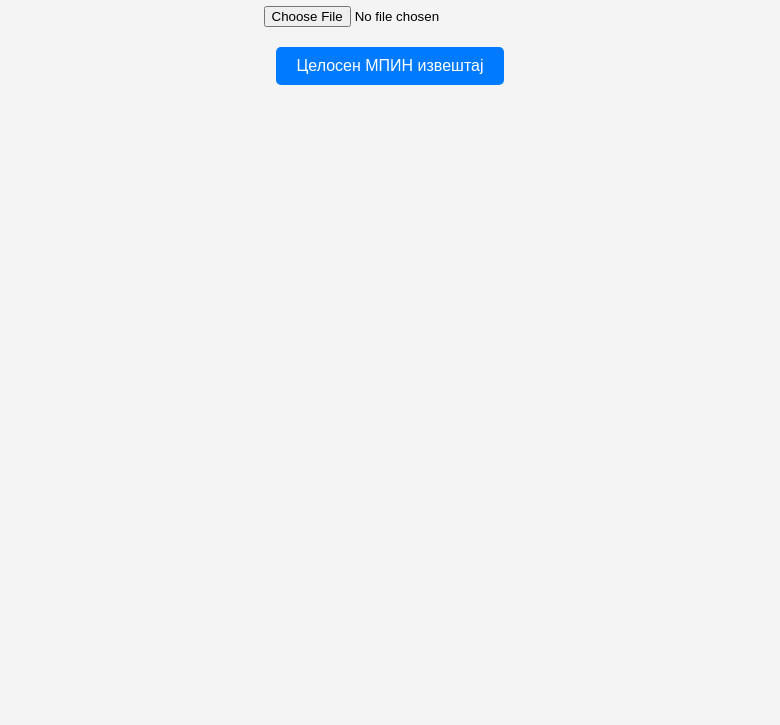
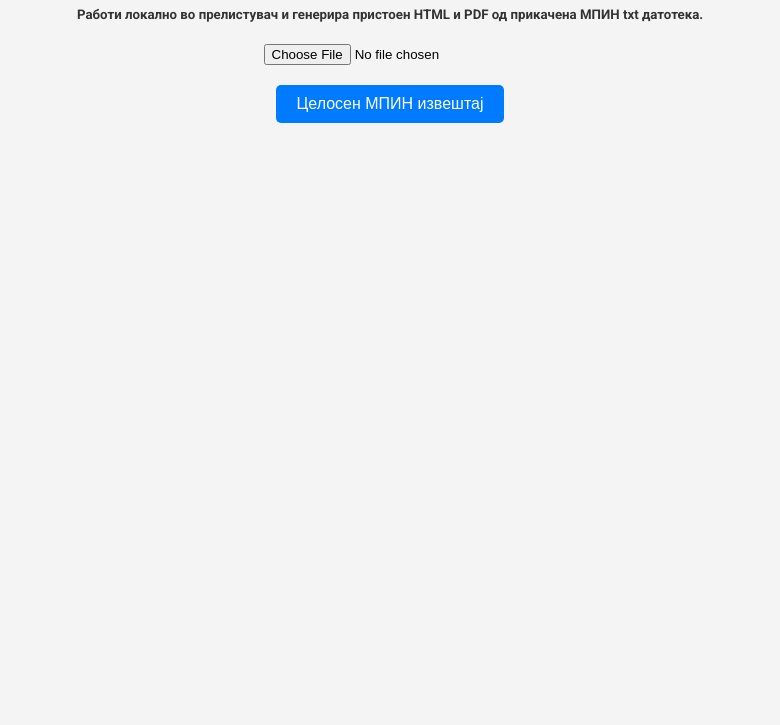
Before and after one commit to novica/mpin, a plain HTML site: page index.html in a window 1280 px wide. Shown: the part 75-800 px from the top of the page, without its empty margins (250-1030 px from the left). Drawn offline with nearby package versions, Linux system fonts and the light colour scheme.

Commit message:
dopolnitelno objasnuvanje na htmlto

```diff
--- a/css/style.css
+++ b/css/style.css
@@ -5,7 +5,7 @@ body {
     background-color: #f4f4f4;
 }
 
-h1 {
+h1, h5 {
     text-align: center;
     color: #333;
 }
--- a/index.html
+++ b/index.html
@@ -17,6 +17,8 @@
     </head>
     <body>
         <h1>Генератор на извештај за плата од МПИН текст</h1>
+        <h5>Работи локално во прелистувач и генерира пристоен HTML и PDF
+            од прикачена МПИН txt датотека.</h5>
         <input type="file" id="fileInput" accept=".txt" />
         <button id="downloadPdf" class="print-btn" style="display: none">
             Преземи PDF
```
